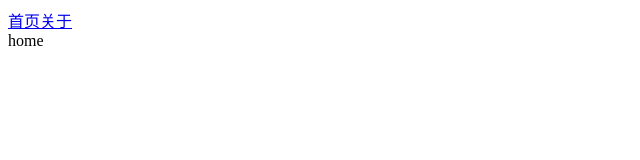
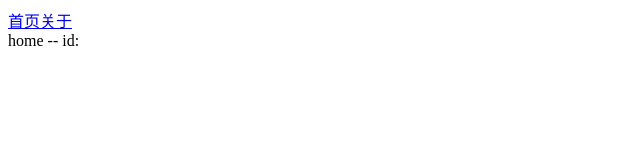
Before and after one commit to ZhangMin1998/react-router-study, a React (Create React App) app: page /home in a window 1280 px wide. Shown: the top 160 px of the page, without its empty margins (0-640 px from the left). Built offline with nearby package versions, Linux system fonts and the light colour scheme.

Commit message:
searchParams

```diff
--- a/src/Home.jsx
+++ b/src/Home.jsx
@@ -1,6 +1,13 @@
+import { useSearchParams } from 'react-router-dom'
+
 function Home () {
+  const [params] = useSearchParams()
+  const id = params.get('id') // 关键
   return (
-    <div>home</div>
+    <div>
+      home --
+      id: {id}
+    </div>
   )
 }
 
--- a/src/Login.jsx
+++ b/src/Login.jsx
@@ -5,8 +5,8 @@ function Login () {
   // 执行函数
   const navigate = useNavigate()
   const goHome = () => {
-    // navigate('/home')
-    navigate('/home', {replace: true}) // 注: 如果在跳转时不想添加历史记录，可以添加额外参数replace 为true
+    navigate('/home?id=999')
+    // navigate('/home?id=999', {replace: true}) // 注: 如果在跳转时不想添加历史记录，可以添加额外参数replace 为true
   }
   // function goHome () {
   //   navigate('/home')
```
